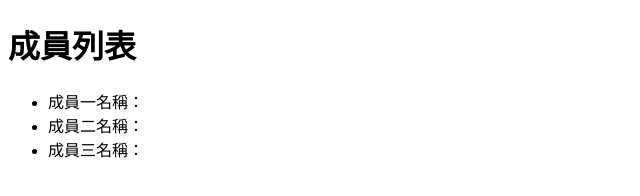
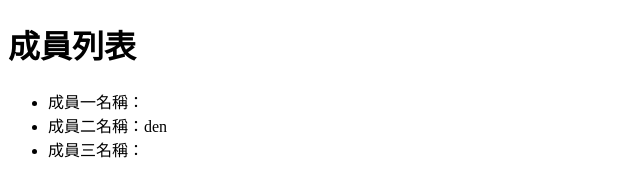
Before and after one commit to michaelhsia/git1108, a plain HTML site: page index.html in a window 1280 px wide. Shown: the full height of the page, 0-640 px from the left. Drawn offline with Linux system fonts and the light colour scheme.

Commit message:
新增成員二名字

```diff
--- a/index.html
+++ b/index.html
@@ -9,7 +9,7 @@
     <h1>成員列表</h1>
     <ul>
       <li>成員一名稱：</li>
-      <li>成員二名稱：</li>
+      <li>成員二名稱：den</li>
       <li>成員三名稱：</li>
     </ul>
   </body>
```
